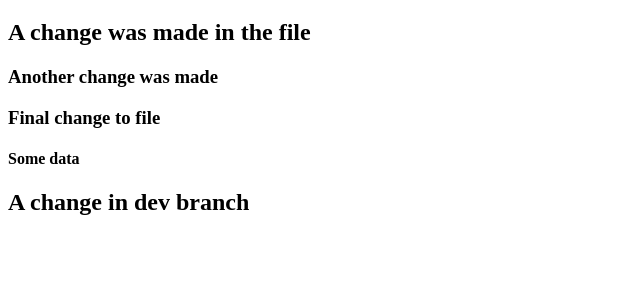
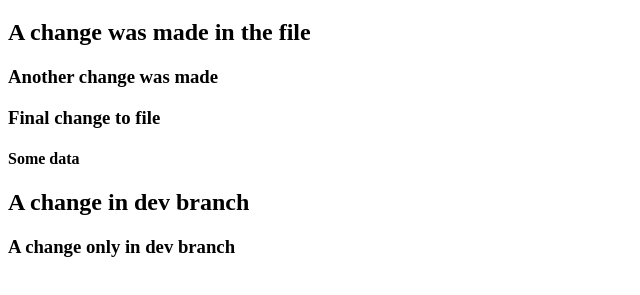
Before and after one commit to telechubby/KIII-Jenkins-BlueOcean, a plain HTML site: page index.html in a window 1280 px wide. Shown: the part 61-356 px from the top of the page, without its empty margins (0-640 px from the left). Drawn offline with Linux system fonts and the light colour scheme.

Commit message:
Modified index.html

```diff
--- a/index.html
+++ b/index.html
@@ -7,4 +7,5 @@
 	<h3>Final change to file</h3>
 	<h4>Some data</h4>
 	<h2>A change in dev branch</h2>
+	<h3>A change only in dev branch
 </body>
```
